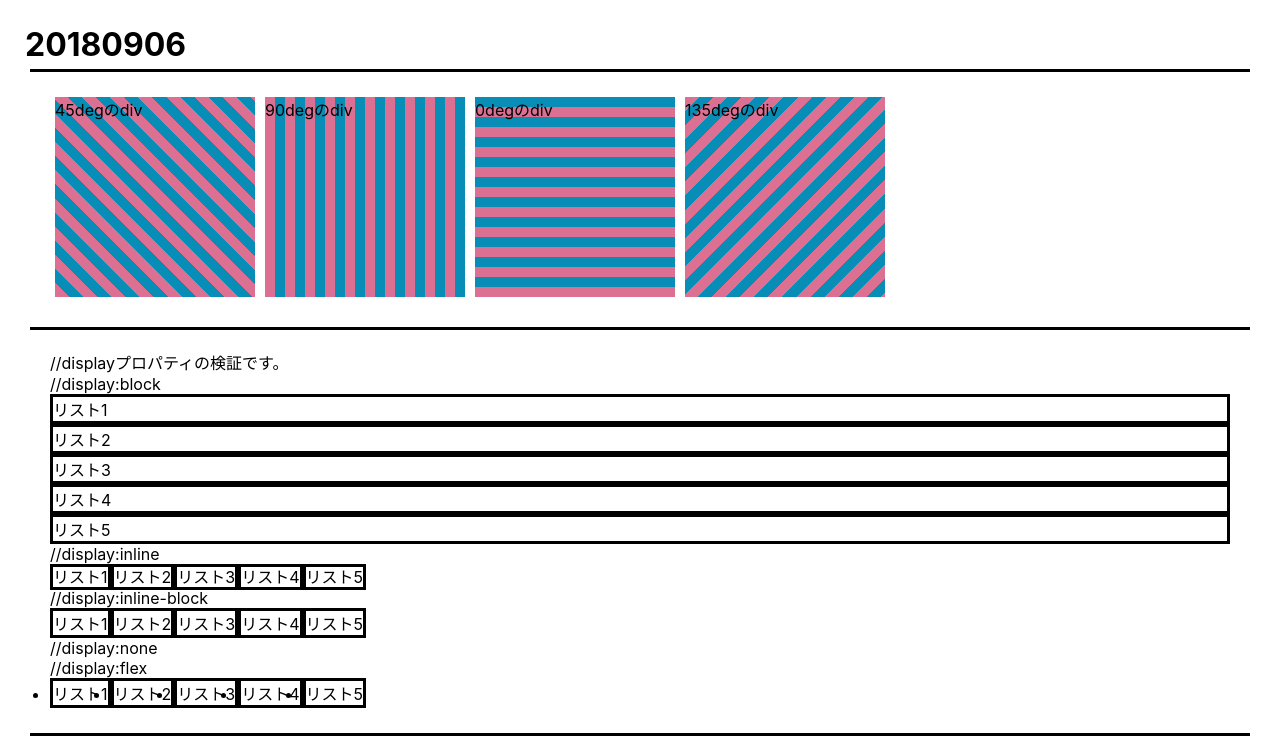
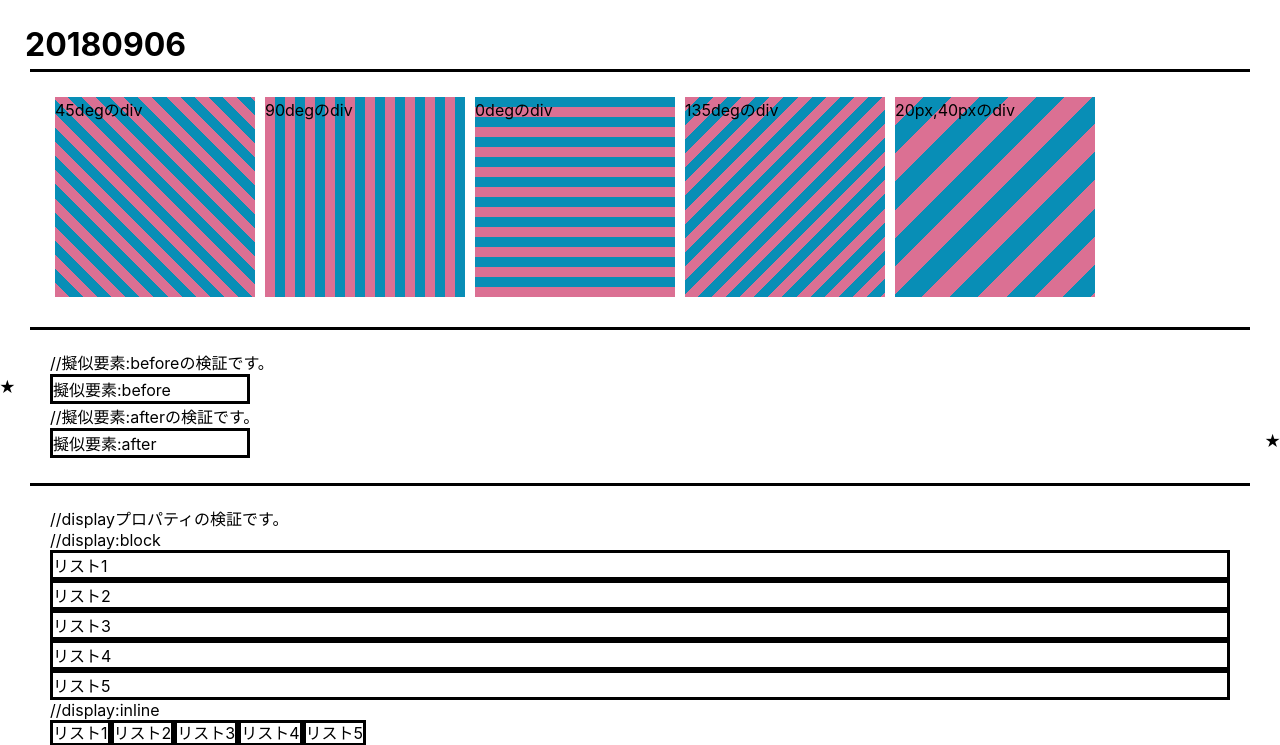
Before and after one commit to YukaKadokura/freespace, a Nuxt app: page /day/20180906 in a window 1280 px wide. Shown: the top 745 px of the page. Built offline with nearby package versions, Linux system fonts and the light colour scheme.

Commit message:
擬似要素before,afterの検証。

```diff
--- a/pages/day/20180906.vue
+++ b/pages/day/20180906.vue
@@ -15,7 +15,16 @@
                 <div class="BorderBox4">
                     135degのdiv
                 </div>
+                <div class="BorderBox5">
+                    20px,40pxのdiv
+                </div>
             </div>
+        </div>
+        <div class="SubContent">
+            <p>//擬似要素:beforeの検証です。</p>
+            <p class="giji1">擬似要素:before</p>
+            <p>//擬似要素:afterの検証です。</p>
+            <p class="giji2">擬似要素:after</p>
         </div>
         <div class="SubContent">
             <p>//displayプロパティの検証です。</p>
@@ -142,4 +151,29 @@
     height:200px;
     background:repeating-linear-gradient(135deg, #db7093, #db7093 10px, #088eb6 10px, #088eb6 20px)
 }
+.BorderBox5{
+    margin:5px;
+    width:200px;
+    height:200px;
+    background:repeating-linear-gradient(135deg, #db7093, #db7093 20px, #088eb6 20px, #088eb6 40px)
+}
+.giji1{
+    border:solid;
+    width: 200px;
+    display:flex;
+}
+.giji1:before{
+    content:"★";
+    position: absolute;
+    left: -1px;
+}
+.giji2{
+    border:solid;
+    width:200px;
+}
+.giji2:after{
+    content:"★";
+    position: absolute;
+    right: -1px;
+}
 </style>
```
